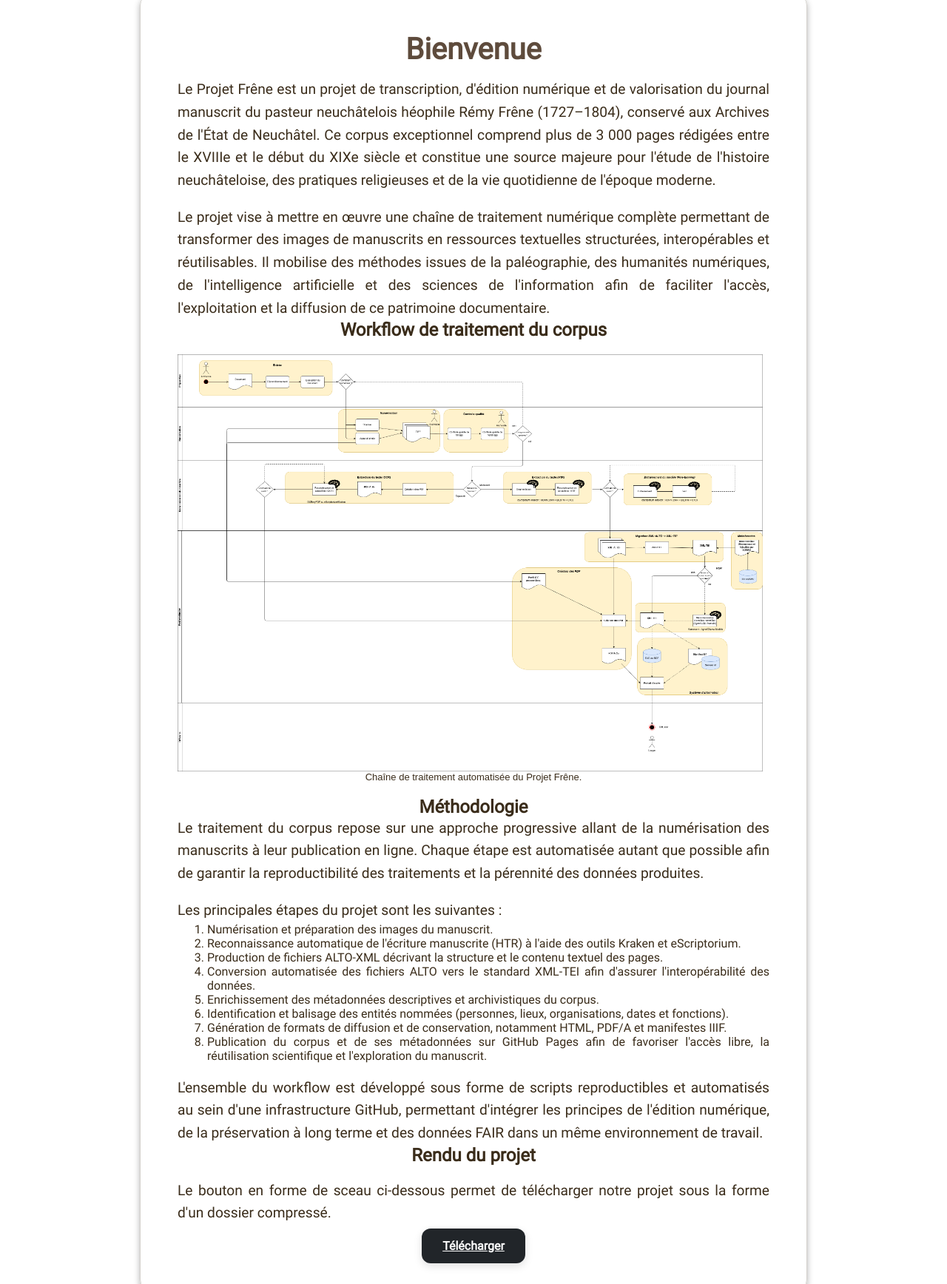
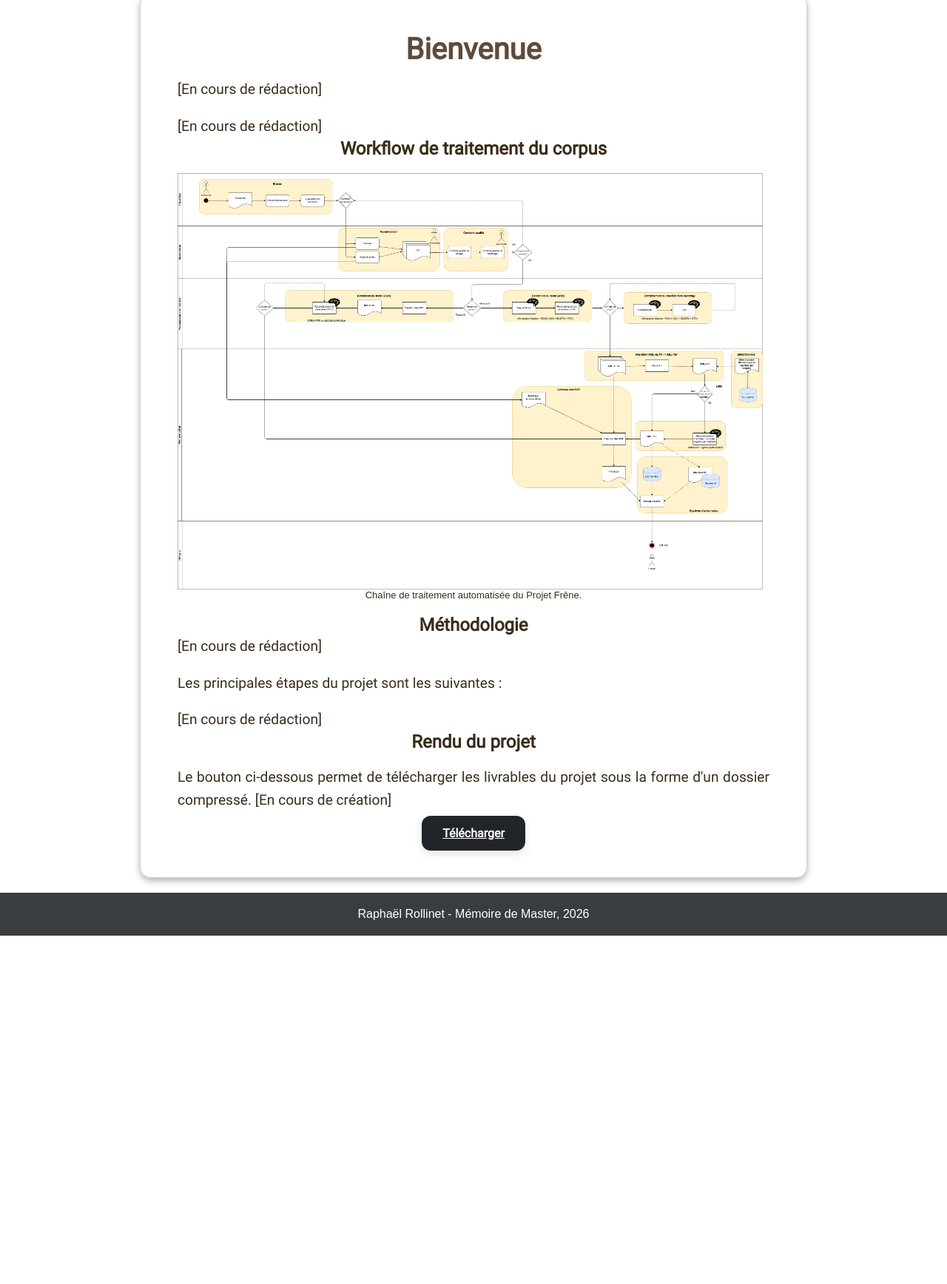
Before and after one commit to Raphix93/Projet_Frene, a plain HTML site: page site/index.html in a window 1280 px wide. Shown: the part 520-2256 px from the top of the page at 74% size. After the commit the page ends 1785 px from the top, so only its background shows below. Drawn offline with Linux system fonts and the light colour scheme.

Commit message:
Modification

```diff
--- a/site/index.html
+++ b/site/index.html
@@ -34,13 +34,13 @@
         <h1>Bienvenue</h1>
 
         <p class="justify">
-        Le Projet Frêne est un projet de transcription, d'édition numérique et de valorisation du journal manuscrit du pasteur neuchâtelois héophile Rémy Frêne (1727–1804), conservé aux Archives de l'État de Neuchâtel. Ce corpus exceptionnel comprend plus de 3 000 pages rédigées entre le XVIIIe et le début du XIXe siècle et constitue une source majeure pour l'étude de l'histoire neuchâteloise, des pratiques religieuses et de la vie quotidienne de l'époque moderne.
+            [En cours de rédaction]
         </p>
 
         <br>
 
         <p class="justify">
-        Le projet vise à mettre en œuvre une chaîne de traitement numérique complète permettant de transformer des images de manuscrits en ressources textuelles structurées, interopérables et réutilisables. Il mobilise des méthodes issues de la paléographie, des humanités numériques, de l'intelligence artificielle et des sciences de l'information afin de faciliter l'accès, l'exploitation et la diffusion de ce patrimoine documentaire.
+        [En cours de rédaction]
         </p>
             <h2>Workflow de traitement du corpus</h2>
             <br>
@@ -58,41 +58,24 @@
         <h2>Méthodologie</h2>
 
         <p class="justify">
-        Le traitement du corpus repose sur une approche progressive allant de la numérisation des manuscrits à leur publication en ligne. Chaque étape est automatisée autant que possible afin de garantir la reproductibilité des traitements et la pérennité des données produites.
+        [En cours de rédaction]
         </p>
 
         <br>
 
         <p class="justify">Les principales étapes du projet sont les suivantes :</p>
 
-        <ol class="justify">
-        <li>Numérisation et préparation des images du manuscrit.</li>
-
-        <li>Reconnaissance automatique de l'écriture manuscrite (HTR) à l'aide des outils Kraken et eScriptorium.</li>
-
-        <li>Production de fichiers ALTO-XML décrivant la structure et le contenu textuel des pages.</li>
-
-        <li>Conversion automatisée des fichiers ALTO vers le standard XML-TEI afin d'assurer l'interopérabilité des données.</li>
-
-        <li>Enrichissement des métadonnées descriptives et archivistiques du corpus.</li>
-
-        <li>Identification et balisage des entités nommées (personnes, lieux, organisations, dates et fonctions).</li>
-
-        <li>Génération de formats de diffusion et de conservation, notamment HTML, PDF/A et manifestes IIIF.</li>
-
-        <li>Publication du corpus et de ses métadonnées sur GitHub Pages afin de favoriser l'accès libre, la réutilisation scientifique et l'exploration du manuscrit.</li>
-        </ol>
 
         <br>
 
 <p class="justify">
-L'ensemble du workflow est développé sous forme de scripts reproductibles et automatisés au sein d'une infrastructure GitHub, permettant d'intégrer les principes de l'édition numérique, de la préservation à long terme et des données FAIR dans un même environnement de travail.
+[En cours de rédaction]
 </p>
 
 
         <h2>Rendu du projet</h2>
         <br>
-        <p class="justify">Le bouton en forme de sceau ci-dessous permet de télécharger notre projet sous la forme d'un dossier compressé.</p>
+        <p class="justify">Le bouton ci-dessous permet de télécharger les livrables du projet sous la forme d'un dossier compressé. [En cours de création]</p>
         <br>
         <a href="" input class="download-button">Télécharger</a>
     </div>
```
Also changed, not shown: site/Manuscrit/manuscrit.html (+2 -1 lines).
